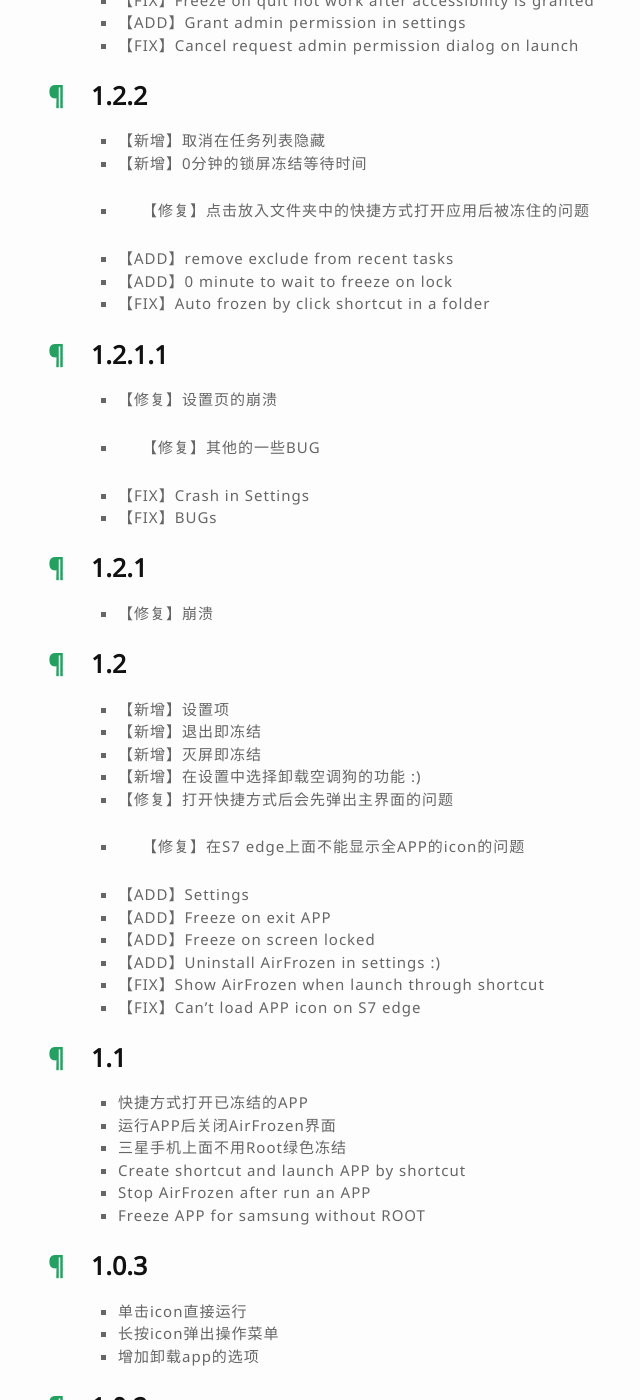
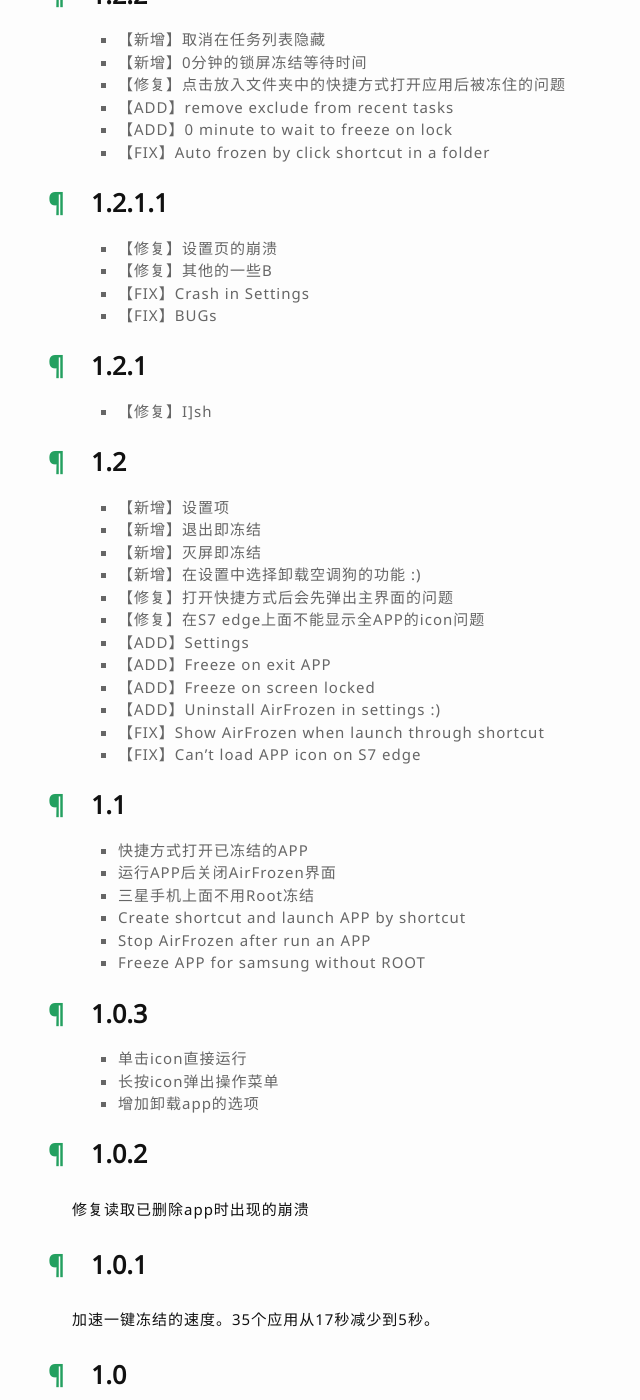
Before and after one commit to hyongbai/AirFrozen, a Jekyll site: the page built from _posts/2016-07-08-changelog.md, in a window 1280 px wide and 1400 px high, scrolled down 1613 px. Shown: the whole window, without its empty margins (252-892 px from the left). Built offline with Jekyll 4.4.1, drawn with Linux system fonts in a browser that asks for light colours; nearby versions of some CDN libraries; some of the changed text lies outside the part shown.

Commit message:
【修改】Changelog中英文之间的空行

```diff
--- a/_posts/2016-07-08-changelog.md
+++ b/_posts/2016-07-08-changelog.md
@@ -55,7 +54,6 @@ permalink: /changelog/
 - 【修复】开启无障碍后不开启退出冻结
 - 【添加】可通过设置页获取设备管理器的权限
 - 【优化】三星手机上取消每次都弹出获取设备管理器权限的弹框
-
 - 【FIX】Remove useless permission from admin
 - 【FIX】Freeze on quit not work after accessibility is granted
 - 【ADD】Grant admin permission in settings
@@ -65,7 +63,6 @@ permalink: /changelog/
 - 【新增】取消在任务列表隐藏
 - 【新增】0分钟的锁屏冻结等待时间
 - 【修复】点击放入文件夹中的快捷方式打开应用后被冻住的问题
-
 - 【ADD】remove exclude from recent tasks
 - 【ADD】0 minute to wait to freeze on lock
 - 【FIX】Auto frozen by click shortcut in a folder
@@ -73,14 +70,13 @@ permalink: /changelog/
 ## 1.2.1.1
 
 - 【修复】设置页的崩溃
-- 【修复】其他的一些BUG
-
+- 【修复】其他的一些B
 - 【FIX】Crash in Settings
 - 【FIX】BUGs
 
 ## 1.2.1
 
-- 【修复】崩溃
+- 【修复】I]sh
 
 ## 1.2
 - 【新增】设置项
@@ -88,8 +84,7 @@ permalink: /changelog/
 - 【新增】灭屏即冻结
 - 【新增】在设置中选择卸载空调狗的功能 :)
 - 【修复】打开快捷方式后会先弹出主界面的问题
-- 【修复】在S7 edge上面不能显示全APP的icon的问题
-
+- 【修复】在S7 edge上面不能显示全APP的icon问题
 - 【ADD】Settings
 - 【ADD】Freeze on exit APP
 - 【ADD】Freeze on screen locked
@@ -101,7 +96,7 @@ permalink: /changelog/
 
 - 快捷方式打开已冻结的APP
 - 运行APP后关闭AirFrozen界面
-- 三星手机上面不用Root绿色冻结
+- 三星手机上面不用Root冻结
 - Create shortcut and launch APP by shortcut
 - Stop AirFrozen after run an APP
 - Freeze APP for samsung without ROOT
```
Also changed, not shown: other parts of _posts/2016-07-08-changelog.md (+1 -2 lines).
